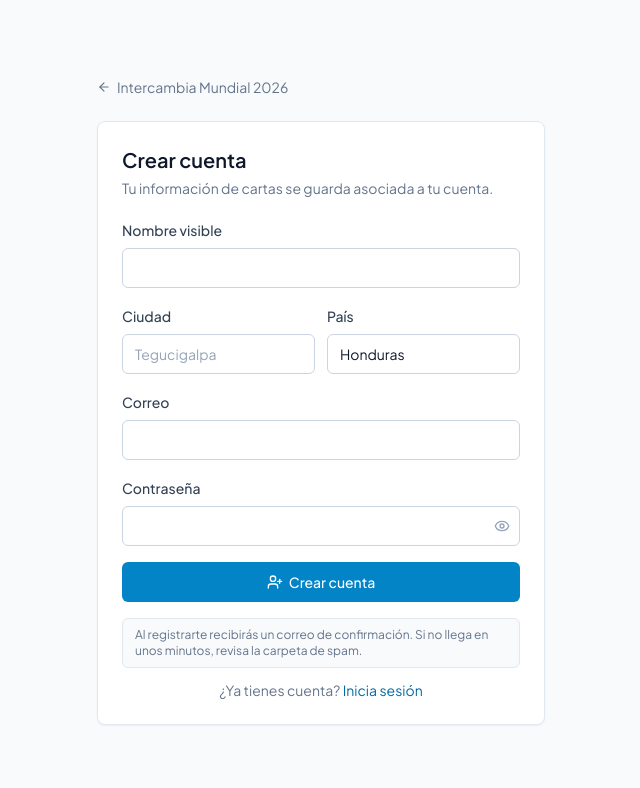
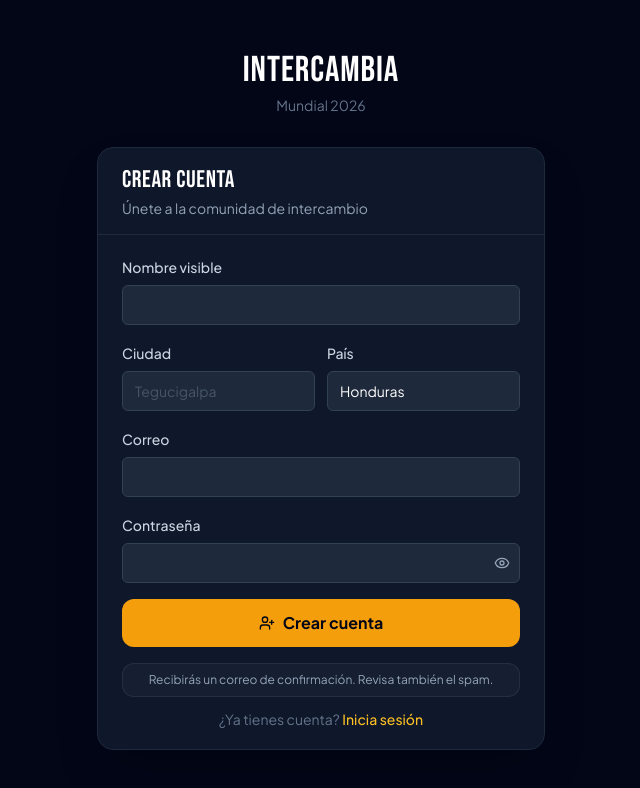
Before and after one commit to paydavid0507/IntercambioCartasMundial, a Next.js app: page /register in a window 1280 px wide. Shown: the top 788 px of the page, without its empty margins (319-959 px from the left). Built offline with nearby package versions, Linux system fonts and the light colour scheme; no server answers.

Commit message:
feat: aplicar frontend-design a toda la app - dark navbar, amber accents, Bebas Neue headings

```diff
--- a/app/(app)/album/page.tsx
+++ b/app/(app)/album/page.tsx
@@ -66,10 +66,8 @@ export default async function AlbumPage() {
   return (
     <div className="space-y-6">
       <header>
-        <h1 className="text-2xl font-bold">Mi álbum</h1>
-        <p className="text-sm text-slate-500">
-          Administra tus cartas faltantes y repetidas.
-        </p>
+        <h1 className="font-display text-4xl tracking-wide text-slate-900">MI ÁLBUM</h1>
+        <p className="text-sm text-slate-500">Administra tus cartas faltantes y repetidas.</p>
       </header>
 
       <section className="grid grid-cols-3 gap-3">
--- a/app/(app)/profile/page.tsx
+++ b/app/(app)/profile/page.tsx
@@ -94,10 +94,8 @@ export default async function ProfilePage({
   return (
     <div className="space-y-6">
       <header>
-        <h1 className="text-2xl font-bold">Mi perfil</h1>
-        <p className="text-sm text-slate-500">
-          Esta información se usa para que otros usuarios puedan contactarte.
-        </p>
+        <h1 className="font-display text-4xl tracking-wide text-slate-900">MI PERFIL</h1>
+        <p className="text-sm text-slate-500">Esta información se usa para que otros usuarios puedan contactarte.</p>
       </header>
 
       {searchParams.error ? (
--- a/app/(app)/search/page.tsx
+++ b/app/(app)/search/page.tsx
@@ -12,10 +12,9 @@ export default async function SearchPage() {
   return (
     <div className="space-y-6">
       <header>
-        <h1 className="text-2xl font-bold">Buscar</h1>
+        <h1 className="font-display text-4xl tracking-wide text-slate-900">BUSCAR</h1>
         <p className="text-sm text-slate-500">
-          Busca por carta (ej: <code>MEX-05</code>), abreviación, usuario,
-          ciudad o país.
+          Por carta (ej: <code className="rounded bg-slate-100 px-1 font-mono text-xs">MEX-05</code>), equipo, usuario, ciudad o país.
         </p>
       </header>
       <SearchClient currentUserId={user.id} />
--- a/app/login/page.tsx
+++ b/app/login/page.tsx
@@ -1,9 +1,7 @@
 import Link from "next/link";
 import { redirect } from "next/navigation";
-import { LogIn, ArrowLeft } from "lucide-react";
+import { LogIn } from "lucide-react";
 import { createClient } from "@/lib/supabase/server";
-import { mapAuthError } from "@/lib/utils";
-import { Button } from "@/components/ui/Button";
 import { Input } from "@/components/ui/Input";
 import { Label } from "@/components/ui/Label";
 import { PasswordInput } from "@/components/ui/PasswordInput";
@@ -12,11 +10,9 @@ async function signIn(formData: FormData) {
   "use server";
   const email = String(formData.get("email") ?? "").trim();
   const password = String(formData.get("password") ?? "");
-
   if (!email || !password) {
     return redirect("/login?error=" + encodeURIComponent("Datos incompletos"));
   }
-
   const supabase = createClient();
   const { error } = await supabase.auth.signInWithPassword({ email, password });
   if (error) {
@@ -35,53 +31,57 @@ export default async function LoginPage({
   if (user) redirect("/album");
 
   return (
-    <main className="flex flex-1 items-center justify-center px-4 py-12">
-      <div className="w-full max-w-sm">
-        <Link
-          href="/"
-          className="mb-6 inline-flex items-center gap-1.5 text-sm text-slate-500 hover:text-slate-700 transition-colors"
-        >
-          <ArrowLeft className="h-3.5 w-3.5" />
-          Intercambia Mundial 2026
+    <main className="flex flex-1 flex-col items-center justify-center bg-slate-950 px-4 py-12">
+      {/* Brand strip */}
+      <div className="mb-8 text-center">
+        <Link href="/" className="font-display text-4xl tracking-wide text-white">
+          INTERCAMBIA
         </Link>
+        <p className="mt-1 text-sm text-slate-500">Mundial 2026</p>
+      </div>
 
-        <div className="rounded-lg border border-slate-200 bg-white p-6 shadow-sm">
-          <h1 className="text-xl font-semibold">Iniciar sesión</h1>
-          <p className="mt-1 text-sm text-slate-500">
-            Accede para administrar tus cartas e intercambios.
-          </p>
+      <div className="w-full max-w-sm overflow-hidden rounded-2xl border border-slate-800 bg-slate-900 shadow-2xl">
+        {/* Card header */}
+        <div className="border-b border-slate-800 px-6 py-4">
+          <h1 className="font-display text-2xl tracking-wide text-white">INICIAR SESIÓN</h1>
+          <p className="mt-0.5 text-sm text-slate-400">Accede a tu colección</p>
+        </div>
 
-          {searchParams.error ? (
-            <p className="mt-4 rounded-md bg-red-50 px-3 py-2 text-sm text-red-700">
+        <div className="px-6 py-5">
+          {searchParams.error && (
+            <div className="mb-4 rounded-xl bg-red-950/50 border border-red-800/50 px-4 py-3 text-sm text-red-400">
               {searchParams.error}
-            </p>
-          ) : null}
-          {searchParams.message ? (
-            <p className="mt-4 rounded-md bg-green-50 px-3 py-2 text-sm text-green-700">
+            </div>
+          )}
+          {searchParams.message && (
+            <div className="mb-4 rounded-xl bg-emerald-950/50 border border-emerald-800/50 px-4 py-3 text-sm text-emerald-400">
               {searchParams.message}
-            </p>
-          ) : null}
+            </div>
+          )}
 
-          <form action={signIn} className="mt-5 space-y-4">
+          <form action={signIn} className="space-y-4">
             <div className="space-y-1.5">
-              <Label htmlFor="email">Correo</Label>
-              <Input id="email" name="email" type="email" autoComplete="email" required />
+              <Label htmlFor="email" className="text-slate-300">Correo</Label>
+              <Input id="email" name="email" type="email" autoComplete="email" required
+                className="border-slate-700 bg-slate-800 text-white placeholder:text-slate-600 focus-visible:border-amber-500 focus-visible:ring-amber-500/20" />
             </div>
             <div className="space-y-1.5">
-              <Label htmlFor="password">Contraseña</Label>
-              <PasswordInput id="password" name="password" autoComplete="current-password" required />
+              <Label htmlFor="password" className="text-slate-300">Contraseña</Label>
+              <PasswordInput id="password" name="password" autoComplete="current-password" required
+                className="border-slate-700 bg-slate-800 text-white placeholder:text-slate-600 focus-visible:border-amber-500 focus-visible:ring-amber-500/20" />
             </div>
-            <Button type="submit" className="w-full">
-              <LogIn className="mr-1.5 h-4 w-4" />
+            <button type="submit"
+              className="flex w-full items-center justify-center gap-2 rounded-xl bg-amber-500 py-3 font-bold text-slate-950 transition hover:bg-amber-400 active:scale-95">
+              <LogIn className="h-4 w-4" />
               Entrar
-            </Button>
+            </button>
           </form>
 
           <div className="mt-4 flex items-center justify-between text-sm">
-            <Link href="/recover" className="text-brand-700 hover:underline">
-              Recuperar contraseña
+            <Link href="/recover" className="text-slate-400 hover:text-amber-400 transition-colors">
+              ¿Olvidaste tu contraseña?
             </Link>
-            <Link href="/register" className="text-brand-700 hover:underline">
+            <Link href="/register" className="text-amber-400 hover:text-amber-300 transition-colors font-medium">
               Crear cuenta
             </Link>
           </div>
--- a/app/recover/page.tsx
+++ b/app/recover/page.tsx
@@ -3,7 +3,6 @@ import { redirect } from "next/navigation";
 import { Mail } from "lucide-react";
 import { createClient } from "@/lib/supabase/server";
 import { mapAuthError } from "@/lib/utils";
-import { Button } from "@/components/ui/Button";
 import { Input } from "@/components/ui/Input";
 import { Label } from "@/components/ui/Label";
 
@@ -11,60 +10,61 @@ async function sendRecoveryEmail(formData: FormData) {
   "use server";
   const email = String(formData.get("email") ?? "").trim();
   if (!email) {
-    return redirect(
-      "/recover?error=" + encodeURIComponent("Ingresa tu correo"),
-    );
+    return redirect("/recover?error=" + encodeURIComponent("Ingresa tu correo"));
   }
   const supabase = createClient();
   const origin = process.env.NEXT_PUBLIC_SITE_URL ?? "http://localhost:3000";
-
   const { error } = await supabase.auth.resetPasswordForEmail(email, {
     redirectTo: `${origin}/auth/callback?next=/profile`,
   });
   if (error) {
     return redirect("/recover?error=" + encodeURIComponent(mapAuthError(error.message)));
   }
-  redirect(
-    "/login?message=" +
-      encodeURIComponent("Si la cuenta existe, te enviamos un correo."),
-  );
+  redirect("/login?message=" + encodeURIComponent("Si la cuenta existe, te enviamos un correo."));
 }
 
-export default function RecoverPage({
-  searchParams,
-}: {
-  searchParams: { error?: string };
-}) {
+export default function RecoverPage({ searchParams }: { searchParams: { error?: string } }) {
   return (
-    <main className="flex flex-1 items-center justify-center px-4 py-12">
-      <div className="w-full max-w-sm rounded-lg border border-slate-200 bg-white p-6 shadow-sm">
-        <h1 className="text-xl font-semibold">Recuperar contraseña</h1>
-        <p className="mt-1 text-sm text-slate-500">
-          Te enviaremos un enlace para restablecerla.
-        </p>
+    <main className="flex flex-1 flex-col items-center justify-center bg-slate-950 px-4 py-12">
+      <div className="mb-8 text-center">
+        <Link href="/" className="font-display text-4xl tracking-wide text-white">
+          INTERCAMBIA
+        </Link>
+        <p className="mt-1 text-sm text-slate-500">Mundial 2026</p>
+      </div>
 
-        {searchParams.error ? (
-          <p className="mt-4 rounded-md bg-red-50 px-3 py-2 text-sm text-red-700">
+      <div className="w-full max-w-sm overflow-hidden rounded-2xl border border-slate-800 bg-slate-900 shadow-2xl">
+        <div className="border-b border-slate-800 px-6 py-4">
+          <h1 className="font-display text-2xl tracking-wide text-white">RECUPERAR</h1>
+          <p className="mt-0.5 text-sm text-slate-400">Te enviaremos un enlace para restablecerla</p>
+        </div>
+
+        <div className="px-6 py-5">
+          {searchParams.error && (
+            <div className="mb-4 rounded-xl bg-red-950/50 border border-red-800/50 px-4 py-3 text-sm text-red-400">
               {searchParams.error}
-          </p>
-        ) : null}
+            </div>
+          )}
 
-        <form action={sendRecoveryEmail} className="mt-5 space-y-4">
+          <form action={sendRecoveryEmail} className="space-y-4">
             <div className="space-y-1.5">
-            <Label htmlFor="email">Correo</Label>
-            <Input id="email" name="email" type="email" required />
+              <Label htmlFor="email" className="text-slate-300">Correo</Label>
+              <Input id="email" name="email" type="email" required
+                className="border-slate-700 bg-slate-800 text-white placeholder:text-slate-600 focus-visible:border-amber-500 focus-visible:ring-amber-500/20" />
             </div>
-          <Button type="submit" className="w-full">
-            <Mail className="mr-1.5 h-4 w-4" />
+            <button type="submit"
+              className="flex w-full items-center justify-center gap-2 rounded-xl bg-amber-500 py-3 font-bold text-slate-950 transition hover:bg-amber-400 active:scale-95">
+              <Mail className="h-4 w-4" />
               Enviar enlace
-          </Button>
+            </button>
           </form>
 
-        <p className="mt-4 text-center text-sm text-slate-500">
-          <Link href="/login" className="text-brand-700 hover:underline">
-            Volver a iniciar sesión
+          <p className="mt-4 text-center text-sm">
+            <Link href="/login" className="text-amber-400 hover:text-amber-300 transition-colors">
+              ← Volver a iniciar sesión
             </Link>
           </p>
+        </div>
       </div>
     </main>
   );
--- a/app/register/page.tsx
+++ b/app/register/page.tsx
@@ -1,8 +1,7 @@
 import Link from "next/link";
 import { redirect } from "next/navigation";
-import { UserPlus, ArrowLeft } from "lucide-react";
+import { UserPlus } from "lucide-react";
 import { createClient } from "@/lib/supabase/server";
-import { Button } from "@/components/ui/Button";
 import { Input } from "@/components/ui/Input";
 import { Label } from "@/components/ui/Label";
 import { PasswordInput } from "@/components/ui/PasswordInput";
@@ -10,7 +9,6 @@ import { slugify, mapAuthError } from "@/lib/utils";
 
 async function signUp(formData: FormData) {
   "use server";
-
   const email = String(formData.get("email") ?? "").trim();
   const password = String(formData.get("password") ?? "");
   const displayName = String(formData.get("display_name") ?? "").trim();
@@ -18,56 +16,34 @@ async function signUp(formData: FormData) {
   const country = String(formData.get("country") ?? "").trim() || "Honduras";
 
   if (!email || !password || !displayName) {
-    return redirect(
-      "/register?error=" + encodeURIComponent("Datos incompletos"),
-    );
+    return redirect("/register?error=" + encodeURIComponent("Datos incompletos"));
   }
   if (password.length < 6) {
-    return redirect(
-      "/register?error=" +
-        encodeURIComponent("La contraseña debe tener al menos 6 caracteres"),
-    );
+    return redirect("/register?error=" + encodeURIComponent("La contraseña debe tener al menos 6 caracteres"));
   }
 
   const supabase = createClient();
   const origin = process.env.NEXT_PUBLIC_SITE_URL ?? "http://localhost:3000";
 
   const { data, error } = await supabase.auth.signUp({
-    email,
-    password,
+    email, password,
     options: {
       emailRedirectTo: `${origin}/auth/callback`,
-      data: {
-        display_name: displayName,
-        country,
-        suggested_slug: slugify(displayName),
-      },
+      data: { display_name: displayName, country, suggested_slug: slugify(displayName) },
     },
   });
 
   if (error) {
     return redirect("/register?error=" + encodeURIComponent(mapAuthError(error.message)));
   }
+  if (data.session && city) {
+    await supabase.from("profiles").update({ city }).eq("id", data.user!.id);
+  }
+  if (data.session) redirect("/album");
 
-  // If a session is returned (email confirmation off), update the auto-created
-  // profile with the city the user supplied.
-  if (data.session && city) {
-    await supabase
-      .from("profiles")
-      .update({ city })
-      .eq("id", data.user!.id);
-  }
-
-  if (data.session) {
-    redirect("/album");
-  }
-
-  redirect(
-    "/login?message=" +
-      encodeURIComponent(
-        "¡Cuenta creada! Revisa tu correo (incluyendo la carpeta de spam) y haz clic en el enlace de confirmación.",
-      ),
-  );
+  redirect("/login?message=" + encodeURIComponent(
+    "¡Cuenta creada! Revisa tu correo (incluyendo spam) y haz clic en el enlace de confirmación.",
+  ));
 }
 
 export default async function RegisterPage({
@@ -76,76 +52,74 @@ export default async function RegisterPage({
   searchParams: { error?: string };
 }) {
   const supabase = createClient();
-  const {
-    data: { user },
-  } = await supabase.auth.getUser();
+  const { data: { user } } = await supabase.auth.getUser();
   if (user) redirect("/album");
 
   return (
-    <main className="flex flex-1 items-center justify-center px-4 py-12">
-      <div className="w-full max-w-md">
-        <Link
-          href="/"
-          className="mb-6 inline-flex items-center gap-1.5 text-sm text-slate-500 hover:text-slate-700 transition-colors"
-        >
-          <ArrowLeft className="h-3.5 w-3.5" />
-          Intercambia Mundial 2026
+    <main className="flex flex-1 flex-col items-center justify-center bg-slate-950 px-4 py-12">
+      {/* Brand strip */}
+      <div className="mb-8 text-center">
+        <Link href="/" className="font-display text-4xl tracking-wide text-white">
+          INTERCAMBIA
         </Link>
+        <p className="mt-1 text-sm text-slate-500">Mundial 2026</p>
+      </div>
 
-      <div className="rounded-lg border border-slate-200 bg-white p-6 shadow-sm">
-        <h1 className="text-xl font-semibold">Crear cuenta</h1>
-        <p className="mt-1 text-sm text-slate-500">
-          Tu información de cartas se guarda asociada a tu cuenta.
-        </p>
+      <div className="w-full max-w-md overflow-hidden rounded-2xl border border-slate-800 bg-slate-900 shadow-2xl">
+        <div className="border-b border-slate-800 px-6 py-4">
+          <h1 className="font-display text-2xl tracking-wide text-white">CREAR CUENTA</h1>
+          <p className="mt-0.5 text-sm text-slate-400">Únete a la comunidad de intercambio</p>
+        </div>
 
-        {searchParams.error ? (
-          <p className="mt-4 rounded-md bg-red-50 px-3 py-2 text-sm text-red-700">
+        <div className="px-6 py-5">
+          {searchParams.error && (
+            <div className="mb-4 rounded-xl bg-red-950/50 border border-red-800/50 px-4 py-3 text-sm text-red-400">
               {searchParams.error}
-          </p>
-        ) : null}
+            </div>
+          )}
 
-        <form action={signUp} className="mt-5 space-y-4">
+          <form action={signUp} className="space-y-4">
             <div className="space-y-1.5">
-            <Label htmlFor="display_name">Nombre visible</Label>
-            <Input id="display_name" name="display_name" required />
+              <Label htmlFor="display_name" className="text-slate-300">Nombre visible</Label>
+              <Input id="display_name" name="display_name" required
+                className="border-slate-700 bg-slate-800 text-white placeholder:text-slate-600 focus-visible:border-amber-500 focus-visible:ring-amber-500/20" />
             </div>
             <div className="grid grid-cols-2 gap-3">
               <div className="space-y-1.5">
-              <Label htmlFor="city">Ciudad</Label>
-              <Input id="city" name="city" placeholder="Tegucigalpa" />
+                <Label htmlFor="city" className="text-slate-300">Ciudad</Label>
+                <Input id="city" name="city" placeholder="Tegucigalpa"
+                  className="border-slate-700 bg-slate-800 text-white placeholder:text-slate-600 focus-visible:border-amber-500 focus-visible:ring-amber-500/20" />
               </div>
               <div className="space-y-1.5">
-              <Label htmlFor="country">País</Label>
-              <Input id="country" name="country" defaultValue="Honduras" />
+                <Label htmlFor="country" className="text-slate-300">País</Label>
+                <Input id="country" name="country" defaultValue="Honduras"
+                  className="border-slate-700 bg-slate-800 text-white placeholder:text-slate-600 focus-visible:border-amber-500 focus-visible:ring-amber-500/20" />
               </div>
             </div>
             <div className="space-y-1.5">
-            <Label htmlFor="email">Correo</Label>
-            <Input
-              id="email"
-              name="email"
-              type="email"
-              autoComplete="email"
-              required
-            />
+              <Label htmlFor="email" className="text-slate-300">Correo</Label>
+              <Input id="email" name="email" type="email" autoComplete="email" required
+                className="border-slate-700 bg-slate-800 text-white placeholder:text-slate-600 focus-visible:border-amber-500 focus-visible:ring-amber-500/20" />
             </div>
             <div className="space-y-1.5">
-            <Label htmlFor="password">Contraseña</Label>
-            <PasswordInput id="password" name="password" autoComplete="new-password" minLength={6} required />
+              <Label htmlFor="password" className="text-slate-300">Contraseña</Label>
+              <PasswordInput id="password" name="password" autoComplete="new-password" minLength={6} required
+                className="border-slate-700 bg-slate-800 text-white placeholder:text-slate-600 focus-visible:border-amber-500 focus-visible:ring-amber-500/20" />
             </div>
-          <Button type="submit" className="w-full">
-            <UserPlus className="mr-1.5 h-4 w-4" />
+            <button type="submit"
+              className="flex w-full items-center justify-center gap-2 rounded-xl bg-amber-500 py-3 font-bold text-slate-950 transition hover:bg-amber-400 active:scale-95">
+              <UserPlus className="h-4 w-4" />
               Crear cuenta
-          </Button>
+            </button>
           </form>
 
-        <p className="mt-4 rounded-md bg-slate-50 border border-slate-200 px-3 py-2 text-xs text-slate-500">
-          Al registrarte recibirás un correo de confirmación. Si no llega en unos minutos, revisa la carpeta de spam.
+          <p className="mt-4 rounded-xl bg-slate-800/50 border border-slate-700/50 px-3 py-2 text-xs text-slate-400 text-center">
+            Recibirás un correo de confirmación. Revisa también el spam.
           </p>
 
           <p className="mt-3 text-center text-sm text-slate-500">
             ¿Ya tienes cuenta?{" "}
-          <Link href="/login" className="text-brand-700 hover:underline">
+            <Link href="/login" className="text-amber-400 hover:text-amber-300 font-medium transition-colors">
               Inicia sesión
             </Link>
           </p>
--- a/components/Navbar.tsx
+++ b/components/Navbar.tsx
@@ -1,6 +1,5 @@
 import Link from "next/link";
 import { LogOut } from "lucide-react";
-import { Button } from "@/components/ui/Button";
 import { NavLinks } from "@/components/NavLinks";
 
 export function Navbar({
@@ -11,25 +10,26 @@ export function Navbar({
   unreadMessages: number;
 }) {
   return (
-    <header className="sticky top-0 z-30 border-b border-slate-200 bg-white">
+    <header className="sticky top-0 z-30 border-b border-slate-800 bg-slate-950">
       <div className="mx-auto flex max-w-5xl items-center justify-between gap-3 px-4 py-3">
         <Link
           href="/album"
-          className="text-base font-semibold tracking-tight whitespace-nowrap"
+          className="font-display text-xl tracking-wide text-white whitespace-nowrap"
         >
-          Intercambia Mundial 2026
+          INTERCAMBIA
         </Link>
 
         <NavLinks unreadMessages={unreadMessages} />
 
         <form action="/auth/sign-out" method="post" className="flex items-center gap-2">
-          <span className="hidden text-sm text-slate-500 sm:inline">
-            {displayName}
-          </span>
-          <Button variant="secondary" size="sm" type="submit">
-            <LogOut className="mr-1.5 h-3.5 w-3.5" />
+          <span className="hidden text-sm text-slate-400 sm:inline">{displayName}</span>
+          <button
+            type="submit"
+            className="inline-flex items-center gap-1.5 rounded-lg border border-slate-700 bg-slate-800 px-3 py-1.5 text-sm font-medium text-slate-300 transition hover:border-slate-600 hover:text-white"
+          >
+            <LogOut className="h-3.5 w-3.5" />
             Salir
-          </Button>
+          </button>
         </form>
       </div>
     </header>
```
Also changed, not shown: app/(app)/compare/page.tsx (+2 -5 lines), app/(app)/mensajes/page.tsx (+4 -6 lines), app/u/[slug]/page.tsx (+19 -17 lines), components/BottomNav.tsx (+11 -11 lines), components/NavLinks.tsx (+4 -7 lines), 2 other files (tests, documents, lock files or other folders). Lines whose indentation alone changed are shown as unchanged.
